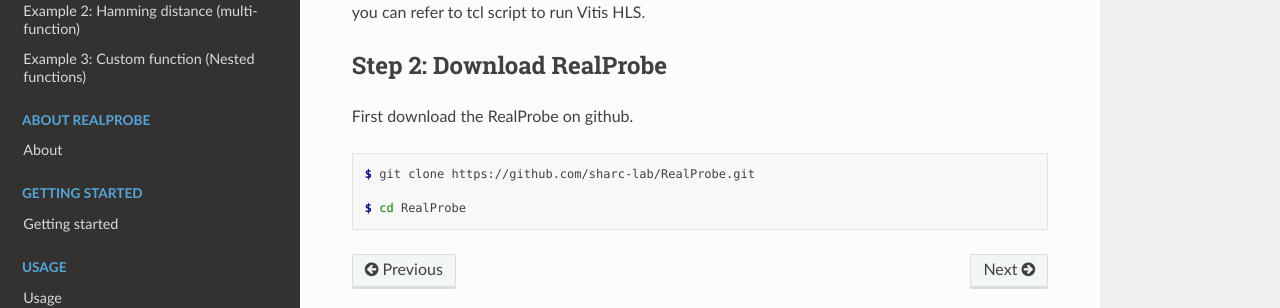
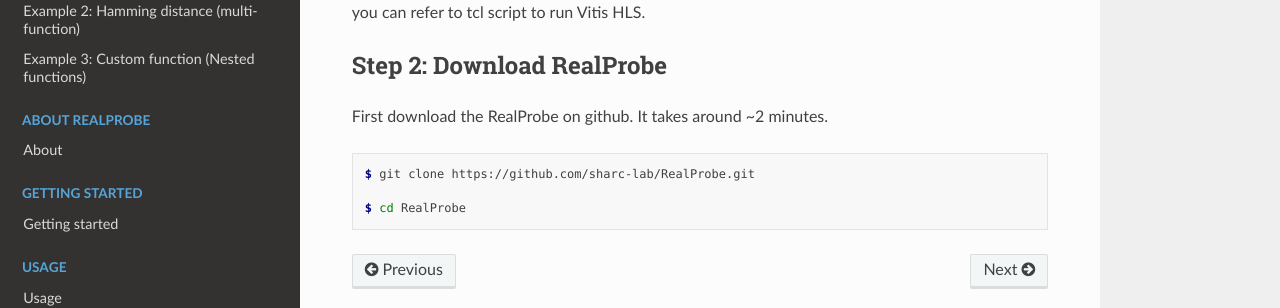
Before and after one commit to sharc-lab/RealProbe-doc, a Sphinx documentation site: the page built from docs/source/tutorial/install.rst, in a window 1280 px wide and 1321 px high. Shown: the part 902-1210 px from the top of the window. Built offline with Sphinx 7.4.7 and the Read the Docs theme 2.0.0, drawn with Linux system fonts in a browser that asks for light colours; pages that are not in the unit, such as notebooks, are missing from menus.

Commit message:
Update install.rst

```diff
--- a/docs/source/tutorial/install.rst
+++ b/docs/source/tutorial/install.rst
@@ -25,7 +25,7 @@
 Step 2: Download RealProbe
 ------------
 
-First download the RealProbe on github.
+First download the RealProbe on github. It takes around ~2 minutes.
 
 .. code-block:: console
 
```
